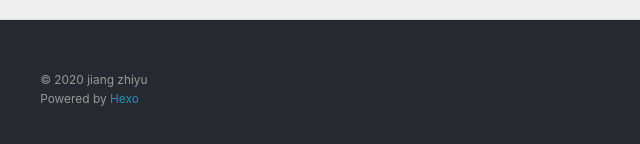
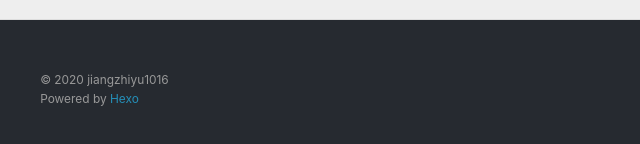
Before and after one commit to jiangzhiyu1016/jiangzhiyu1016.github.io, a plain HTML site: page 2020/01/03/hello-world/index.html in a window 1280 px wide. Shown: the part 1352-1496 px from the top of the page, 0-640 px from the left. Drawn offline with nearby package versions, Linux system fonts and the light colour scheme.

Commit message:
Site updated: 2020-01-03 09:24:24

```diff
--- a/2020/01/03/hello-world/index.html
+++ b/2020/01/03/hello-world/index.html
@@ -16,7 +16,7 @@
 <meta property="og:locale" content="en_US">
 <meta property="article:published_time" content="2020-01-03T00:20:36.779Z">
 <meta property="article:modified_time" content="2020-01-03T00:31:14.727Z">
-<meta property="article:author" content="jiang zhiyu">
+<meta property="article:author" content="jiangzhiyu1016">
 <meta name="twitter:card" content="summary">
 
     <link rel="alternate" href="/atom.xml" title="Hexo" type="application/atom+xml">
@@ -159,7 +159,7 @@
 
   <div class="outer">
     <div id="footer-info" class="inner">
-      &copy; 2020 jiang zhiyu<br>
+      &copy; 2020 jiangzhiyu1016<br>
       Powered by <a href="http://hexo.io/" target="_blank">Hexo</a>
     </div>
   </div>
```
Also changed, not shown: archives/2020/01/index.html (+2 -2 lines), archives/2020/index.html (+2 -2 lines), archives/index.html (+2 -2 lines), index.html (+2 -2 lines).
